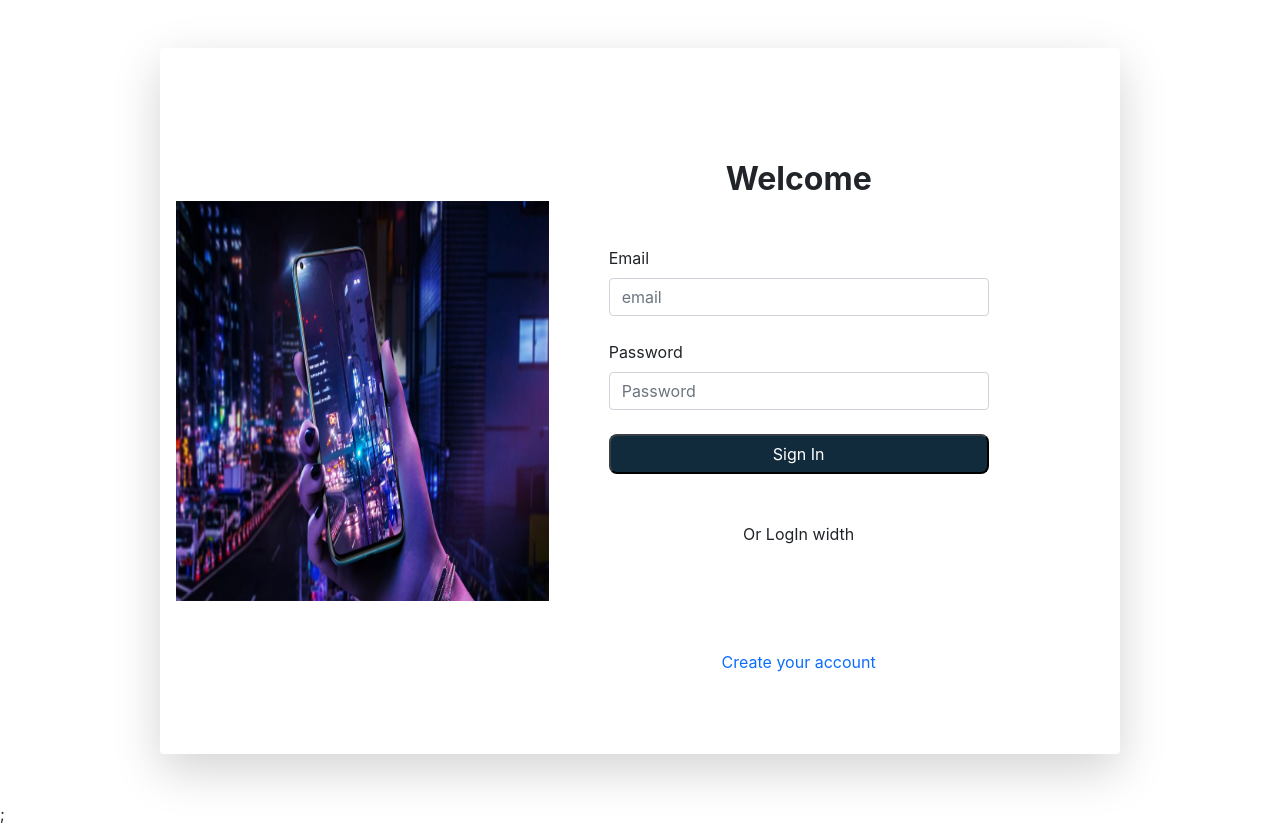
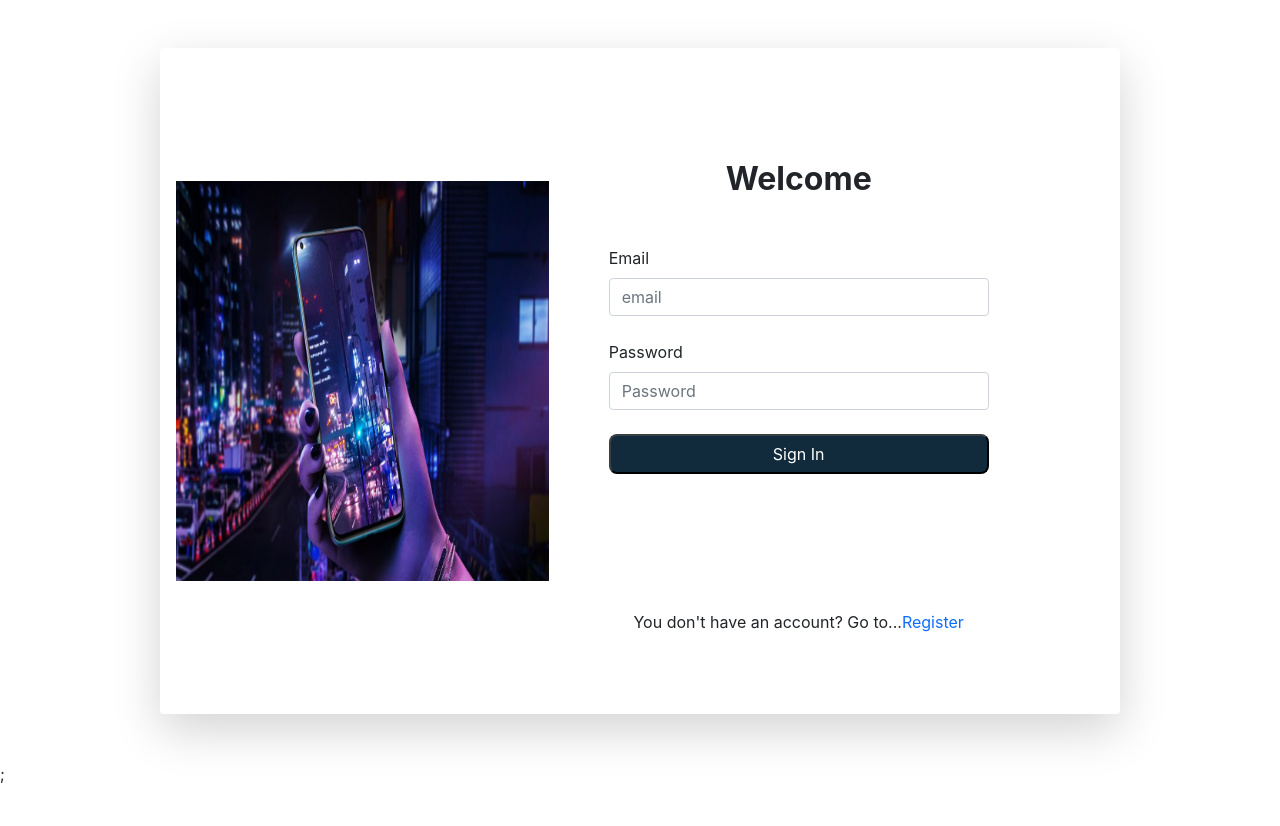
Before and after one commit to LoreLor/PF-Eco-FRONTEND, a React (Create React App) app: page /login in a window 1280 px wide. After the commit the page ends 800 px from the top, so only its background shows below. Built offline with nearby package versions, Linux system fonts and the light colour scheme.

Commit message:
actualizando

```diff
--- a/public/index.html
+++ b/public/index.html
@@ -8,10 +8,7 @@
     <meta
       name="description"
       content="Web site created using create-react-app"
-
     />
-
-
     <!--
       manifest.json provides metadata used when your web app is installed on a
       user's mobile device or desktop. See https://developers.google.com/web/fundamentals/web-app-manifest/
@@ -43,7 +40,6 @@
       To begin the development, run `npm start` or `yarn start`.
       To create a production bundle, use `npm run build` or `yarn build`.
     -->
-    <script src="https://accounts.google.com/gsi/client" async defer></script>
     <script src="https://code.jquery.com/jquery-3.2.1.slim.min.js" integrity="sha384-KJ3o2DKtIkvYIK3UENzmM7KCkRr/rE9/Qpg6aAZGJwFDMVNA/GpGFF93hXpG5KkN" crossorigin="anonymous"></script>
     <script src="https://cdn.jsdelivr.net/npm/popper.js@1.12.9/dist/umd/popper.min.js" integrity="sha384-ApNbgh9B+Y1QKtv3Rn7W3mgPxhU9K/ScQsAP7hUibX39j7fakFPskvXusvfa0b4Q" crossorigin="anonymous"></script>
     <script src="https://cdn.jsdelivr.net/npm/bootstrap@4.0.0/dist/js/bootstrap.min.js" integrity="sha384-JZR6Spejh4U02d8jOt6vLEHfe/JQGiRRSQQxSfFWpi1MquVdAyjUar5+76PVCmYl" crossorigin="anonymous"></script>
--- a/src/components/home/Home.jsx
+++ b/src/components/home/Home.jsx
@@ -35,7 +35,7 @@ export default function Home (){
         dispatch(getCategories())
         //console.log(allProducts)
         //console.log(allCategories)
-    }, [dispatch])
+    }, [])
 
     //ProductCard ---> (name, img, price, rating)
     return(
--- a/src/components/login/Login.jsx
+++ b/src/components/login/Login.jsx
@@ -1,8 +1,8 @@
-import React, { useEffect } from 'react';
-import { Link, useLocation } from "react-router-dom"
+import React from 'react';
+import { Link } from "react-router-dom"
 import { useNavigate } from 'react-router-dom';
 import { userLogin } from "../../redux/actions/user"
-import { useDispatch, useSelector} from "react-redux";
+import { useDispatch } from "react-redux";
 import s from "./Login.module.css";
 import { useState } from 'react';
 import Swal from "sweetalert2";
@@ -16,22 +16,9 @@ import LoginGoogle from './LoginGoogle';
 const Login = () => {
     const navigate = useNavigate()
     const dispatch = useDispatch();
+
     const [email, setEmail] = useState("");
     const [password, setPassword] = useState("");
-
-    const user = useSelector((state) => state.user);
-
-
-//queryString de login...si true te lleva al home
-    const { search } = useLocation();
-    const redirectInUrl = new URLSearchParams(search).get('redirect')
-    const redirect = redirectInUrl ? redirectInUrl : '/';
-
-    useEffect(() => {
-        if(user){
-           navigate(redirect)
-        }
-    }, [navigate, user, redirect]);
 
 
     const handleSubmitLogin = (e) => {
@@ -95,6 +82,7 @@ const Login = () => {
                                     value={password}
                                     onChange={(e) => setPassword(e.target.value)}
                                     required
+
                                 />
                             </div>
                             <div className="d-grid">
@@ -102,17 +90,13 @@ const Login = () => {
                             </div>
                             <div className="container w-100 my-5">
                                 <div className="row my-3 text-center">
-                                    <div className="col-12"> Or LogIn width </div>
-                                </div>
-                                {/* Login con google */}
-                                <div className="row">
-                                    <div className="col">
+                                    <div className="col-12">
                                             <LoginGoogle />
                                     </div>
                                 </div>
                             </div>
                             <div className="row my-3 text-center">
-                            <Link to={`/register?redirect=${redirect}`}>Create your account</Link>
+                                <span> You don't have an account?  Go to...<Link to="/register">Register</Link></span>
                             </div>
                         </div>
                     </div>
--- a/src/components/login/Login.module.css
+++ b/src/components/login/Login.module.css
@@ -1,4 +1,6 @@
-
+.contenedor{
+    background-color: #112B3C;
+}
 .btn{
   color: #FFFFFF;
   background-color: #112B3C;
--- a/src/components/login/LoginGoogle.jsx
+++ b/src/components/login/LoginGoogle.jsx
@@ -5,16 +5,12 @@ import { useNavigate } from "react-router-dom";
 
 function LoginGoogle() {
   const navigate = useNavigate();
-  const [clientId, setClientid]=useState('');
-
 
   return (
       <GoogleLogin
         onSuccess={(credentialResponse) => {
           console.log(credentialResponse);
           navigate('/')
-          window.location.reload()
-
         }
       }
         onError={() => {
--- a/src/components/navBar/NavBar.jsx
+++ b/src/components/navBar/NavBar.jsx
@@ -4,17 +4,15 @@ import Categories from "../categorias/Categories";
 import OrderPrice from "../orderPrice/OrderPrice";
 import { logout } from '../../redux/actions/user'
 import style from './NavBar.module.css'
-import { NavLink, useNavigate } from "react-router-dom";
+import { NavLink } from "react-router-dom";
 import { useDispatch } from "react-redux";
 import FilterPrice from "../filterPrice/FilterPrice";
-import { getAllProducts } from "../../redux/actions/products";
-import LoginGoogle from "../login/LoginGoogle";
+
 
 
 export default function NavBar({categories}){
     const user = JSON.parse(localStorage.getItem('userInfo'))
     const dispatch = useDispatch();
-    const navigate = useNavigate();
     const clientId = localStorage.getItem('clientId')
 
 
@@ -56,7 +54,7 @@ export default function NavBar({categories}){
                     <div className={style.logCart}>
                         <div className={style.conte}>
                             {
-                                user ? (
+                                user || clientId? (
                                     <div className={style.drop}>
                                         <button className={style.perfil} type="button" data-toggle="dropdown">
                                             <svg xmlns="http://www.w3.org/2000/svg" width="30" height="30" fill="#F66B0E" className="bi bi-person-circle" viewBox="0 0 16 16">
--- a/src/redux/actions/products.js
+++ b/src/redux/actions/products.js
@@ -2,8 +2,6 @@ import {
     GET_ALL_PRODUCTS_FAIL,
     GET_ALL_PRODUCTS_REQUEST,
     GET_ALL_PRODUCTS_SUCCESS,
-    GET_PRODUCT_BY_ID_FAIL,
-    GET_PRODUCT_BY_ID_REQUEST,
     GET_PRODUCT_BY_ID_SUCCESS,
     GET_PRODUCT_BY_NAME_FAIL,
     GET_PRODUCT_BY_NAME_REQUEST,
```
